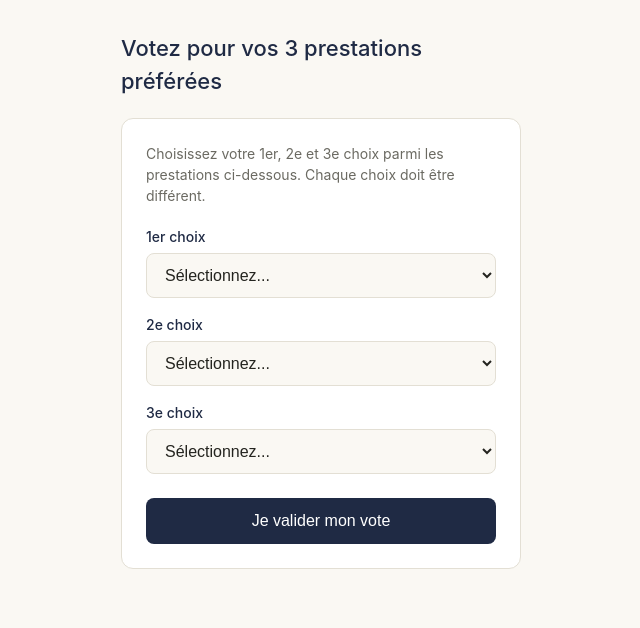
After one commit to CyErr404/voteSoireK, a PHP site: page /vote.php in a window 1280 px wide. The commit adds this page. Shown: the top 628 px of the page, without its empty margins (319-959 px from the left). Run offline with PHP 8.4, Linux system fonts and the light colour scheme; data comes from the database, SQL or seed files in the repository; a stand-in replaces the project's code that opens the database connection; some libraries are stand-ins or nearby versions.

Commit message:
ammelioration 1

```diff
--- /dev/null
+++ b/vote.php
@@ -0,0 +1,84 @@
+<?php
+ini_set('display_errors', 1);
+ini_set('display_startup_errors', 1);
+error_reporting(E_ALL);
+require_once __DIR__ . '/includes/db.php';
+
+$voteOuvert = voteEstOuvert();
+$dejaVote = isset($_COOKIE['a_vote']);
+
+$prestations = [];
+if ($voteOuvert && !$dejaVote) {
+    $stmt = getPDO()->query('SELECT id, nom FROM prestations ORDER BY ordre ASC, nom ASC');
+    $prestations = $stmt->fetchAll();
+}
+?>
+<!DOCTYPE html>
+<html lang="fr">
+<head>
+<meta charset="UTF-8">
+<meta name="viewport" content="width=device-width, initial-scale=1">
+<title>Votez pour vos prestations préférées</title>
+<link rel="stylesheet" href="assets/style.css">
+</head>
+<body>
+<main class="page">
+  <h1>Votez pour vos 3 prestations préférées</h1>
+
+  <?php if (!$voteOuvert): ?>
+    <div class="carte message">
+      <p>Le vote est actuellement <strong>clos</strong>.</p>
+      <p>Merci à toutes et à tous pour votre participation !</p>
+    </div>
+
+  <?php elseif ($dejaVote): ?>
+    <div class="carte message succes">
+      <p>Votre vote a bien été enregistré.</p>
+      <p>Merci d'avoir participé !</p>
+    </div>
+
+  <?php elseif (count($prestations) < 3): ?>
+    <div class="carte message">
+      <p>Le vote n'est pas encore prêt (il faut au moins 3 prestations enregistrées).</p>
+    </div>
+
+  <?php else: ?>
+    <div class="carte">
+      <p class="consigne">Choisissez votre 1er, 2e et 3e choix parmi les prestations ci-dessous. Chaque choix doit être différent.</p>
+
+      <form id="form-vote">
+        <label for="choix1">1er choix</label>
+        <select id="choix1" required>
+          <option value="">Sélectionnez...</option>
+          <?php foreach ($prestations as $p): ?>
+            <option value="<?= (int)$p['id'] ?>"><?= htmlspecialchars($p['nom']) ?></option>
+          <?php endforeach; ?>
+        </select>
+
+        <label for="choix2">2e choix</label>
+        <select id="choix2" required>
+          <option value="">Sélectionnez...</option>
+          <?php foreach ($prestations as $p): ?>
+            <option value="<?= (int)$p['id'] ?>"><?= htmlspecialchars($p['nom']) ?></option>
+          <?php endforeach; ?>
+        </select>
+
+        <label for="choix3">3e choix</label>
+        <select id="choix3" required>
+          <option value="">Sélectionnez...</option>
+          <?php foreach ($prestations as $p): ?>
+            <option value="<?= (int)$p['id'] ?>"><?= htmlspecialchars($p['nom']) ?></option>
+          <?php endforeach; ?>
+        </select>
+
+        <p id="erreur" class="erreur" hidden></p>
+
+        <button type="submit">Je valider mon vote</button>
+      </form>
+    </div>
+  <?php endif; ?>
+</main>
+
+<script src="assets/script.js"></script>
+</body>
+</html>
```
Also changed, not shown: index.php (+9 -2 lines), assets/img/logo-eec.png (added), assets/img/logo-soiree-k.png (added), assets/img/telephone.png (added).
